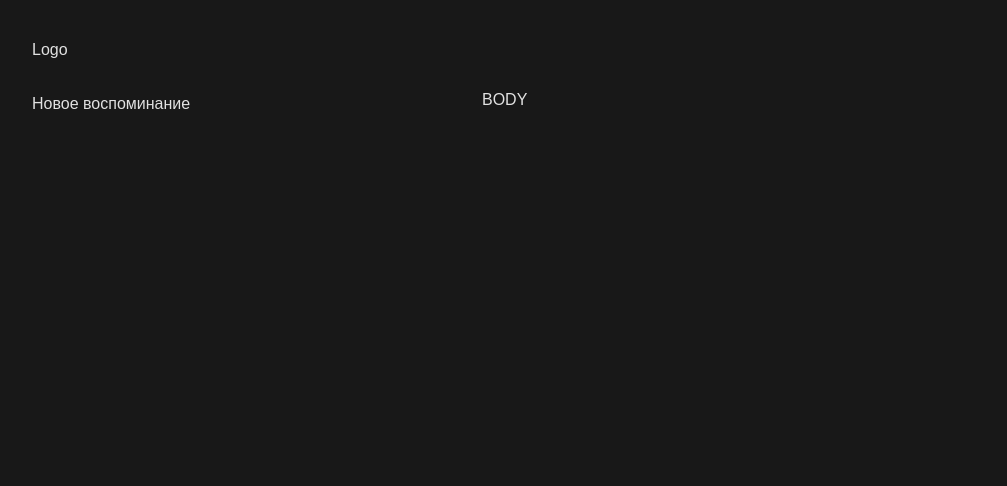
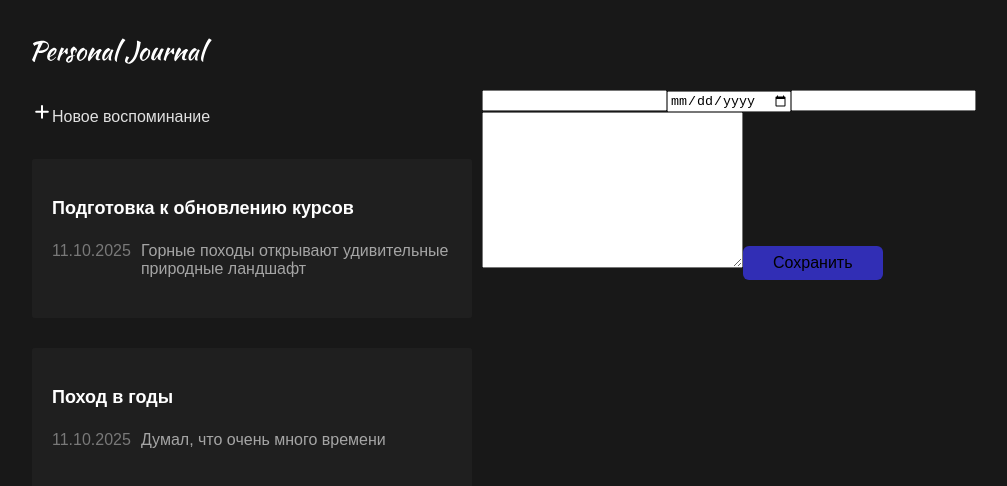
Before and after one commit to P2vel33/personal-dairy, a React (Vite) app: page / in a window 1280 px wide. Shown: the top 486 px of the page, without its empty margins (6-1013 px from the left). Built offline with nearby package versions, Linux system fonts and the light colour scheme.

Commit message:
feat: journalList

```diff
--- a/src/App.jsx
+++ b/src/App.jsx
@@ -4,16 +4,56 @@ import Body from './layouts/Body/Body';
 import Header from './components/Header/Header';
 import JournalList from './components/JournalList/JournalList';
 import JournalAddButton from './components/JournalAddButton/JournalAddButton';
+import JournalForm from './components/JournalForm/JournalForm';
+import JournalItem from './components/JournalItem/JournalItem';
+import CardButton from './components/CardButton/CardButton';
+import { useState } from 'react';
+const initialItems = [
+  {
+    id: 1,
+    title: 'Подготовка к обновлению курсов',
+    post: 'Горные походы открывают удивительные природные ландшафт',
+    date: new Date()
+  },
+  {
+    id: 2,
+    title: 'Поход в годы',
+    post: 'Думал, что очень много времени',
+    date: new Date()
+  }
+];
+function App() {
+  const [items, setItems] = useState(initialItems);
+  const addItems = (newItem) => {
+    setItems([
+      ...items,
+      {
+        post: newItem.post,
+        title: newItem.title,
+        date: new Date(newItem.date),
+        id: Math.max(...items.map((el) => el.id)) + 1
+      }
+    ]);
+    // setItems((oldItems) => [
+    //   ...oldItems,
+    //   {
+    //     post: newItem.post,
+    //     title: newItem.title,
+    //     date: new Date(newItem.date)
+    //   }
+    // ]);
+  };
 
-function App() {
   return (
     <div className="app">
       <LeftPanel>
         <Header />
         <JournalAddButton />
-        <JournalList></JournalList>
+        <JournalList items={items} />
       </LeftPanel>
-      <Body>BODY</Body>
+      <Body>
+        <JournalForm onSubmit={addItems} />
+      </Body>
     </div>
   );
   // return React.createElement('div', {}, 'PROJECT');
--- a/src/components/Button/Button.jsx
+++ b/src/components/Button/Button.jsx
@@ -1,17 +1,11 @@
 import './Button.css';
-import { memo, useState } from 'react';
 
-function Button() {
-  const [text, setText] = useState('Save');
-  const clicked = () => {
-    setText((t) => t + '!');
-    console.log(text);
-  };
+function Button({ text, onClick }) {
   return (
-    <button onClick={clicked} className="button accent">
+    <button className="button accent" onClick={onClick}>
       {text}
     </button>
   );
 }
 
-export default memo(Button);
+export default Button;
--- a/src/components/CardButton/CardButton.jsx
+++ b/src/components/CardButton/CardButton.jsx
@@ -1,9 +1,13 @@
 import './CardButton.css';
 import React from 'react';
 
-function CardButton({ children, className }) {
+function CardButton({ children, className, onClick }) {
   const cl = 'card-button' + (className ? className : '');
-  return <div className={cl}>{children}</div>;
+  return (
+    <div className={cl} onClick={onClick}>
+      {children}
+    </div>
+  );
 }
 
 export default CardButton;
--- a/src/components/Header/Header.jsx
+++ b/src/components/Header/Header.jsx
@@ -1,5 +1,10 @@
+import Logo from '../Logo/Logo';
 function Header() {
-  return <div>Logo</div>;
+  return (
+    <div>
+      <Logo />
+    </div>
+  );
 }
 
 export default Header;
--- a/src/components/JournalAddButton/JournalAddButton.jsx
+++ b/src/components/JournalAddButton/JournalAddButton.jsx
@@ -1,8 +1,16 @@
 import CardButton from '../CardButton/CardButton';
 import './JournalAddButton.css';
 
-function JournalAddButton() {
-  return <CardButton className="journal-add">Новое воспоминание</CardButton>;
+function JournalAddButton({ onClick }) {
+  return (
+    <CardButton className="journal-add" onClick={onClick}>
+      <svg xmlns="http://www.w3.org/2000/svg" width="20" height="21" viewBox="0 0 20 21" fill="none">
+        <path d="M10 4.96265V16.6293" stroke="white" strokeWidth="2" strokeLinecap="round" strokeLinejoin="round" />
+        <path d="M4.16669 10.796H15.8334" stroke="white" strokeWidth="2" strokeLinecap="round" strokeLinejoin="round" />
+      </svg>
+      Новое воспоминание
+    </CardButton>
+  );
 }
 
 export default JournalAddButton;
--- a/src/components/JournalForm/JournalForm.jsx
+++ b/src/components/JournalForm/JournalForm.jsx
@@ -0,0 +1,22 @@
+import React from 'react';
+import Button from '../Button/Button';
+
+function JournalForm({ onSubmit }) {
+  const addJournalItem = (e) => {
+    e.preventDefault();
+    const formData = new FormData(e.target);
+    const formProps = Object.fromEntries(formData);
+    onSubmit(formProps);
+  };
+  return (
+    <form onSubmit={addJournalItem}>
+      <input type="text" name="title" />
+      <input type="date" name="date" />
+      <input type="text" name="tag" />
+      <textarea name="post" id="" cols="30" rows="10" />
+      <Button text="Сохранить" />
+    </form>
+  );
+}
+
+export default JournalForm;
--- a/src/components/JournalItem/JournalItem.jsx
+++ b/src/components/JournalItem/JournalItem.jsx
@@ -4,13 +4,13 @@ function JournalItem({ title, post, date }) {
   const formatedDate = new Intl.DateTimeFormat('ru-RU').format(date);
 
   return (
-    <>
+    <div>
       <h2 className="journal-item__header">{title}</h2>
       <h2 className="journal-item__body">
         <div className="journal-item__date">{formatedDate}</div>
         <div className="journal-item__text">{post}</div>
       </h2>
-    </>
+    </div>
   );
 }
 
--- a/src/components/JournalList/JournalList.jsx
+++ b/src/components/JournalList/JournalList.jsx
@@ -1,7 +1,31 @@
+import CardButton from '../CardButton/CardButton';
+import JournalItem from '../JournalItem/JournalItem';
 import './JournalList.css';
 
-function JournalList({ children }) {
-  return <div className="journal-list">{children}</div>;
+function JournalList({ items }) {
+  const sortItems = (a, b) => {
+    if (a.date < b.date) {
+      return 1;
+    } else {
+      return -1;
+    }
+  };
+
+  if (items.length === 0) {
+    return <p>Записей пока нет, добавьте новую!</p>;
+  }
+
+  return (
+    <>
+      {items.sort(sortItems).map((el) => {
+        return (
+          <CardButton key={el.id}>
+            <JournalItem title={el.title} post={el.post} date={el.date} />
+          </CardButton>
+        );
+      })}
+    </>
+  );
 }
 
 export default JournalList;
--- a/src/components/Logo/Logo.jsx
+++ b/src/components/Logo/Logo.jsx
@@ -0,0 +1,8 @@
+import React from 'react';
+// import styles from './Logo.module.css';
+
+function Logo() {
+  return <img className="logo" src="/logo.svg" alt="Логотип журнала"></img>;
+}
+
+export default Logo;
```
Also changed, not shown: public/logo.svg (added), 1 other file (tests, documents, lock files or other folders).
